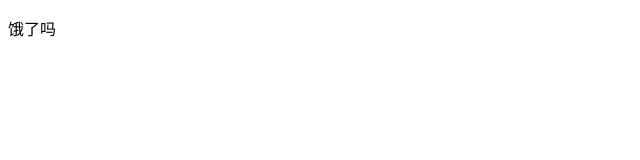
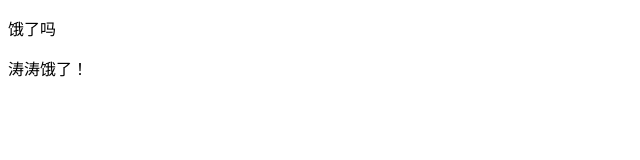
Before and after one commit to liuzezhu/Timeshow, a plain HTML site: page elema.html in a window 1280 px wide. Shown: the whole page, without its empty margins (0-640 px from the left). Drawn offline with Linux system fonts and the light colour scheme.

Commit message:
Update elema.html

```diff
--- a/elema.html
+++ b/elema.html
@@ -8,5 +8,6 @@
 </head>
 <body>
     <p>饿了吗</p>
+    <p>涛涛饿了！</p>
 </body>
 </html>
```
